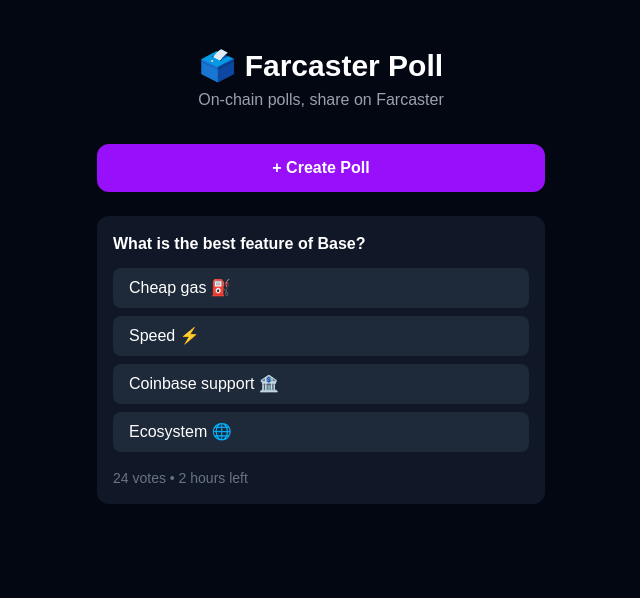
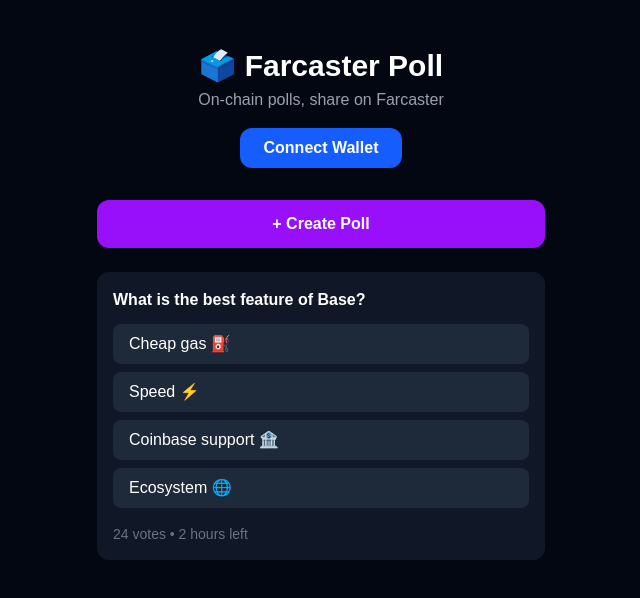
Before and after one commit to Dnyelfy/farcaster-poll, a Next.js app: page / in a window 1280 px wide. Shown: the top 598 px of the page, without its empty margins (319-959 px from the left). Built offline with nearby package versions, Linux system fonts and the light colour scheme.

Commit message:
add wallet connect

```diff
--- a/app/page.tsx
+++ b/app/page.tsx
@@ -5,6 +5,16 @@
   const [question, setQuestion] = useState("");
   const [options, setOptions] = useState(["", ""]);
   const [view, setView] = useState<"home" | "create">("home");
+  const [wallet, setWallet] = useState<string | null>(null);
+
+  const connectWallet = async () => {
+    if (typeof window !== "undefined" && (window as any).ethereum) {
+      const accounts = await (window as any).ethereum.request({ method: "eth_requestAccounts" });
+      setWallet(accounts[0]);
+    } else {
+      alert("Please install MetaMask!");
+    }
+  };
 
   const addOption = () => {
     if (options.length < 4) setOptions([...options, ""]);
@@ -19,7 +29,22 @@
   return (
     <main className="min-h-screen bg-gray-950 text-white flex flex-col items-center p-4 pt-12">
       <h1 className="text-3xl font-bold mb-1">🗳️ Farcaster Poll</h1>
-      <p className="text-gray-400 mb-8">On-chain polls, share on Farcaster</p>
+      <p className="text-gray-400 mb-4">On-chain polls, share on Farcaster</p>
+
+      <div className="mb-8">
+        {wallet ? (
+          <div className="bg-gray-800 px-4 py-2 rounded-xl text-sm text-green-400">
+            ✅ {wallet.slice(0, 6)}...{wallet.slice(-4)}
+          </div>
+        ) : (
+          <button
+            onClick={connectWallet}
+            className="bg-blue-600 hover:bg-blue-700 text-white font-bold py-2 px-6 rounded-xl"
+          >
+            Connect Wallet
+          </button>
+        )}
+      </div>
 
       {view === "home" && (
         <div className="w-full max-w-md">
```
